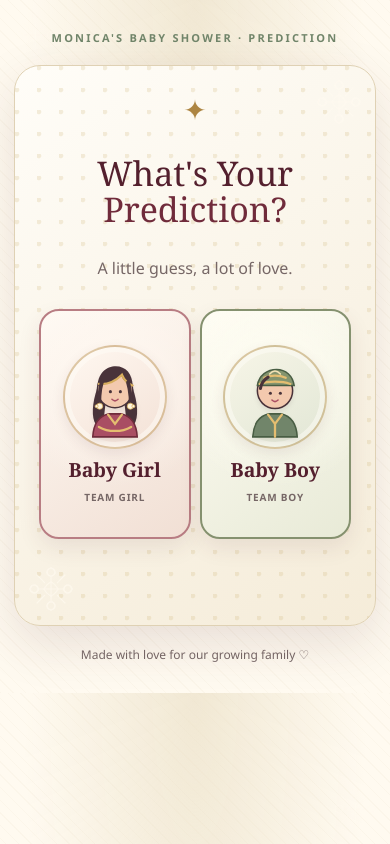
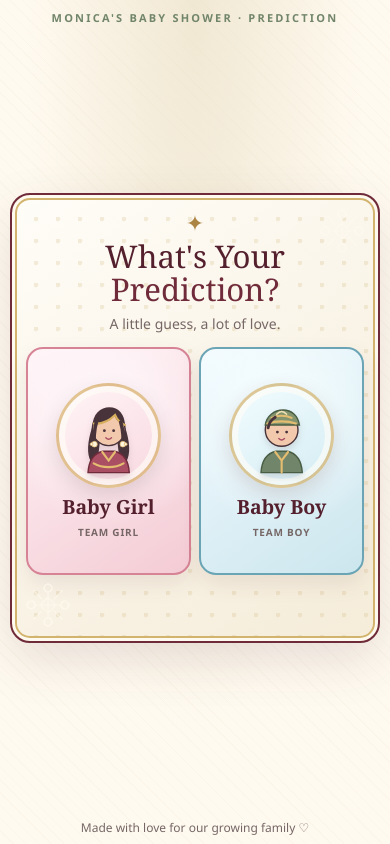
Before and after one commit to Abhilash0393/babyshower, a Flask app: page /vote in a window 390 px wide. Run offline with Flask 3, Linux system fonts and the light colour scheme.

Commit message:
making all new changes

```diff
--- a/static/css/app.css
+++ b/static/css/app.css
@@ -94,6 +94,35 @@ h1, h2 {
   margin: auto;
   padding: 30px 0;
 }
+.vote-body[data-mode="booth"] .vote-wrap {
+  display: grid;
+  grid-template-rows: auto minmax(0, 1fr) auto;
+  width: min(1200px, calc(100% - 40px));
+  min-height: 100vh;
+  min-height: 100dvh;
+  padding: clamp(12px, 2.5vh, 24px) 0;
+}
+.vote-body[data-mode="booth"] .vote-card {
+  width: 100%;
+  max-width: 1100px;
+  align-self: center;
+  margin: clamp(8px, 1.5vh, 16px) auto;
+  padding: clamp(20px, 3.2vh, 36px);
+}
+.vote-body[data-mode="booth"] .choices {
+  gap: clamp(14px, 2vw, 28px);
+  margin: clamp(12px, 2.5vh, 24px) 0;
+}
+.vote-body[data-mode="booth"] .choice { min-height: clamp(270px, 38vh, 390px); }
+.vote-body[data-mode="booth"] .baby-illustration {
+  width: clamp(164px, 22vh, 210px);
+  height: clamp(164px, 22vh, 210px);
+}
+.vote-body[data-mode="booth"] .baby-art {
+  width: calc(100% - 20px);
+  height: calc(100% - 20px);
+}
+.vote-body[data-mode="qr"] .vote-card { width: min(100%, 760px); }
 
 .vote-card, .admin-card {
   position: relative;
@@ -108,7 +137,14 @@ h1, h2 {
   box-shadow: var(--shadow);
 }
 
-.vote-card { text-align: center; }
+.vote-card {
+  border: 2px solid var(--maroon);
+  box-shadow:
+    var(--shadow),
+    inset 0 0 0 3px var(--ivory),
+    inset 0 0 0 5px var(--brass-light);
+  text-align: center;
+}
 .vote-card::before, .vote-card::after {
   position: absolute;
   width: 48px;
@@ -142,8 +178,8 @@ h1, h2 {
   box-shadow: 0 9px 22px #522a3218;
   transition: opacity .3s ease, transform .3s ease, box-shadow .3s ease;
 }
-.girl-choice { border-color: #b87d83; background: radial-gradient(circle at 50% 30%, #fff8f1, transparent 62%), linear-gradient(145deg, #fffaf4, #f1dfd4); }
-.boy-choice { border-color: #85916f; background: radial-gradient(circle at 50% 30%, #fffdf2, transparent 62%), linear-gradient(145deg, #fffdf4, #e8ead7); }
+.girl-choice { border-color: #d78396; background: radial-gradient(circle at 50% 30%, #fffafd, transparent 62%), linear-gradient(145deg, #fff5f7, #f4cbd5); }
+.boy-choice { border-color: #6ba5b5; background: radial-gradient(circle at 50% 30%, #f7feff, transparent 62%), linear-gradient(145deg, #f3fbff, #cce6ee); }
 .choice-title {
   font-family: Georgia, "Times New Roman", serif;
   font-size: clamp(24px, 3.2vw, 32px);
@@ -153,19 +189,55 @@ h1, h2 {
 .choice small { color: var(--muted); font-size: 13px; font-weight: 800; letter-spacing: .13em; text-transform: uppercase; }
 footer { color: var(--muted); font-size: 12px; }
 .baby-illustration {
-  width: 128px;
-  height: 128px;
+  width: 164px;
+  height: 164px;
   flex: 0 0 auto;
   display: grid;
   place-items: center;
-  border: 2px solid #b48b4770;
+  border: 3px solid #d5ad61a8;
   border-radius: 50%;
-  background: linear-gradient(145deg, #fffdf8, #f3e7d0);
-  box-shadow: inset 0 0 0 5px #fffdf880, 0 5px 13px #522a3218;
+  background: linear-gradient(145deg, #fffdf8, #fff0d6);
+  box-shadow: inset 0 0 0 6px #fffdf8a8, 0 8px 20px #522a3228;
 }
-.girl-baby { background: linear-gradient(145deg, #fff8f1, #f3e1d6); }
-.boy-baby { background: linear-gradient(145deg, #f8f6e8, #e1e6d5); }
-.baby-art { width: 112px; height: 112px; filter: drop-shadow(0 3px 2px #49333a18); }
+.girl-baby { background: linear-gradient(145deg, #fff5f7, #f8d8e0); }
+.boy-baby { background: linear-gradient(145deg, #f2fcff, #d5edf3); }
+.baby-art { width: 144px; height: 144px; filter: drop-shadow(0 4px 3px #49333a22); }
+.choice-announcement {
+  position: absolute;
+  z-index: 4;
+  top: 54%;
+  left: 50%;
+  width: max-content;
+  max-width: calc(100% - 32px);
+  padding: 12px 22px;
+  border: 2px solid var(--brass-light);
+  border-radius: 999px;
+  color: var(--maroon-deep);
+  background: #fffaf0f2;
+  box-shadow: 0 8px 26px #44232a35;
+  font-family: Georgia, "Times New Roman", serif;
+  font-size: clamp(20px, 3.2vw, 30px);
+  font-weight: 700;
+  opacity: 0;
+  pointer-events: none;
+  transform: translate(-50%, -50%) scale(.7);
+  visibility: hidden;
+}
+.choice-announcement.is-visible {
+  animation: choice-announcement 1400ms cubic-bezier(.2, 1.25, .35, 1) both;
+  visibility: visible;
+}
+.reduce-motion .choice,
+.reduce-motion .choice.is-muted { transition: none; }
+.reduce-motion .choice.is-selecting,
+.reduce-motion .choice.is-selecting .baby-illustration,
+.reduce-motion .choice.is-selecting::before,
+.reduce-motion .choice.is-selecting::after,
+.reduce-motion .choice-announcement.is-visible { animation: none; }
+.reduce-motion .choice-announcement.is-visible {
+  opacity: 1;
+  transform: translate(-50%, -50%);
+}
 
 .success-mark {
   width: 72px;
@@ -871,12 +991,34 @@ footer { display: block; text-align: center; }
   .invite-actions { gap: 5px; }
   .invite-action { min-height: 46px; gap: 3px; padding: 6px 3px; font-size: clamp(10px, 3vw, 12px); }
   .invite-action-icon svg { width: 18px; height: 18px; }
-  .choices { gap: 9px; }
-  .choice { min-height: 230px; gap: 10px; border-radius: 20px; }
-  .baby-illustration { width: 104px; height: 104px; }
-  .baby-art { width: 92px; height: 92px; }
-  .choice-title { font-size: clamp(19px, 5vw, 25px); }
+  .vote-body[data-mode="qr"] .vote-wrap {
+    display: grid;
+    grid-template-rows: auto minmax(0, 1fr) auto;
+    width: calc(100% - 20px);
+    min-height: 100vh;
+    min-height: 100svh;
+    padding: 10px 0 8px;
+  }
+  .vote-body[data-mode="qr"] .vote-card {
+    align-self: center;
+    margin: 6px auto;
+    padding: 16px 14px;
+    border-radius: 20px;
+  }
+  .vote-body[data-mode="qr"] .vote-card h1 { margin: 7px 0; font-size: clamp(30px, 8vw, 40px); }
+  .vote-body[data-mode="qr"] .vote-card .lead { margin: 6px 0; font-size: 14px; }
+  .vote-body[data-mode="qr"] .tiny-star { font-size: 22px; line-height: 1; }
+  .choices { gap: 8px; margin: 12px 0; }
+  .choice { min-height: clamp(180px, 27svh, 230px); gap: 8px; padding: 10px 5px; border-radius: 17px; }
+  .baby-illustration { width: clamp(92px, 27vw, 116px); height: clamp(92px, 27vw, 116px); }
+  .baby-art { width: calc(100% - 14px); height: calc(100% - 14px); }
+  .choice-title { font-size: clamp(17px, 5vw, 23px); }
   .choice small { font-size: 10px; letter-spacing: .08em; }
+  .vote-wrap > footer { margin-top: 8px; }
+  .vote-body[data-mode="booth"] .vote-wrap { width: calc(100% - 20px); }
+  .vote-body[data-mode="booth"] .vote-card { padding: 16px 12px; }
+  .vote-body[data-mode="booth"] .choice { min-height: 220px; }
+  .vote-body[data-mode="booth"] .baby-illustration { width: 112px; height: 112px; }
   .kolam-frame { inset: 5px; background-size: 160px 25px, 160px 25px, 42px 42px, 42px 42px, 42px 42px, 42px 42px; }
   .slideshow-view { padding: 12px; }
   .meter-view { padding: 18px 14px; }
--- a/templates/display.html
+++ b/templates/display.html
@@ -5,7 +5,7 @@
   <meta name="viewport" content="width=device-width,initial-scale=1">
   <meta name="csrf-token" content="{{ csrf_token }}">
   <title>{{ event_title }} · Big Screen</title>
-  <link rel="stylesheet" href="/static/css/app.css?v=display-layout-3">
+  <link rel="stylesheet" href="/static/css/app.css?v=display-layout-4">
 </head>
 <body class="display-body">
   <main class="display-root">
@@ -58,6 +58,6 @@
     <audio id="backgroundMusic" loop preload="none"></audio>
     <div class="display-toast" id="displayToast" role="status" aria-live="polite"></div>
   </main>
-  <script src="/static/js/display.js?v=display-layout-3" defer></script>
+  <script src="/static/js/display.js?v=display-layout-4" defer></script>
 </body>
 </html>
--- a/templates/vote.html
+++ b/templates/vote.html
@@ -5,7 +5,7 @@
   <meta name="viewport" content="width=device-width,initial-scale=1">
   <meta name="csrf-token" content="{{ csrf_token }}">
   <title>{{ event_title }} · Prediction</title>
-  <link rel="stylesheet" href="/static/css/app.css">
+  <link rel="stylesheet" href="/static/css/app.css?v=vote-layout-3">
 </head>
 <body class="app-bg vote-body" data-mode="{{ mode }}">
   <main class="vote-wrap">
@@ -53,6 +53,7 @@
         </button>
       </div>
       <p class="status" id="voteStatus" role="status" aria-live="polite"></p>
+      <div class="choice-announcement" id="choiceAnnouncement" aria-hidden="true"></div>
     </section>
     <section class="vote-card thankyou-card hidden" id="thankyouCard" aria-labelledby="thanksTitle">
       <div class="success-mark" aria-hidden="true">✓</div>
@@ -64,6 +65,6 @@
     </section>
     <footer>Made with love for our growing family ♡</footer>
   </main>
-  <script src="/static/js/vote.js" defer></script>
+  <script src="/static/js/vote.js?v=choice-celebration-2" defer></script>
 </body>
 </html>
```
Also changed, not shown: other parts of static/css/app.css (+59 -3 lines), static/js/vote.js (+50 -3 lines), tests/test_app.py (+7 -5 lines), static/photos/manifest.json.
